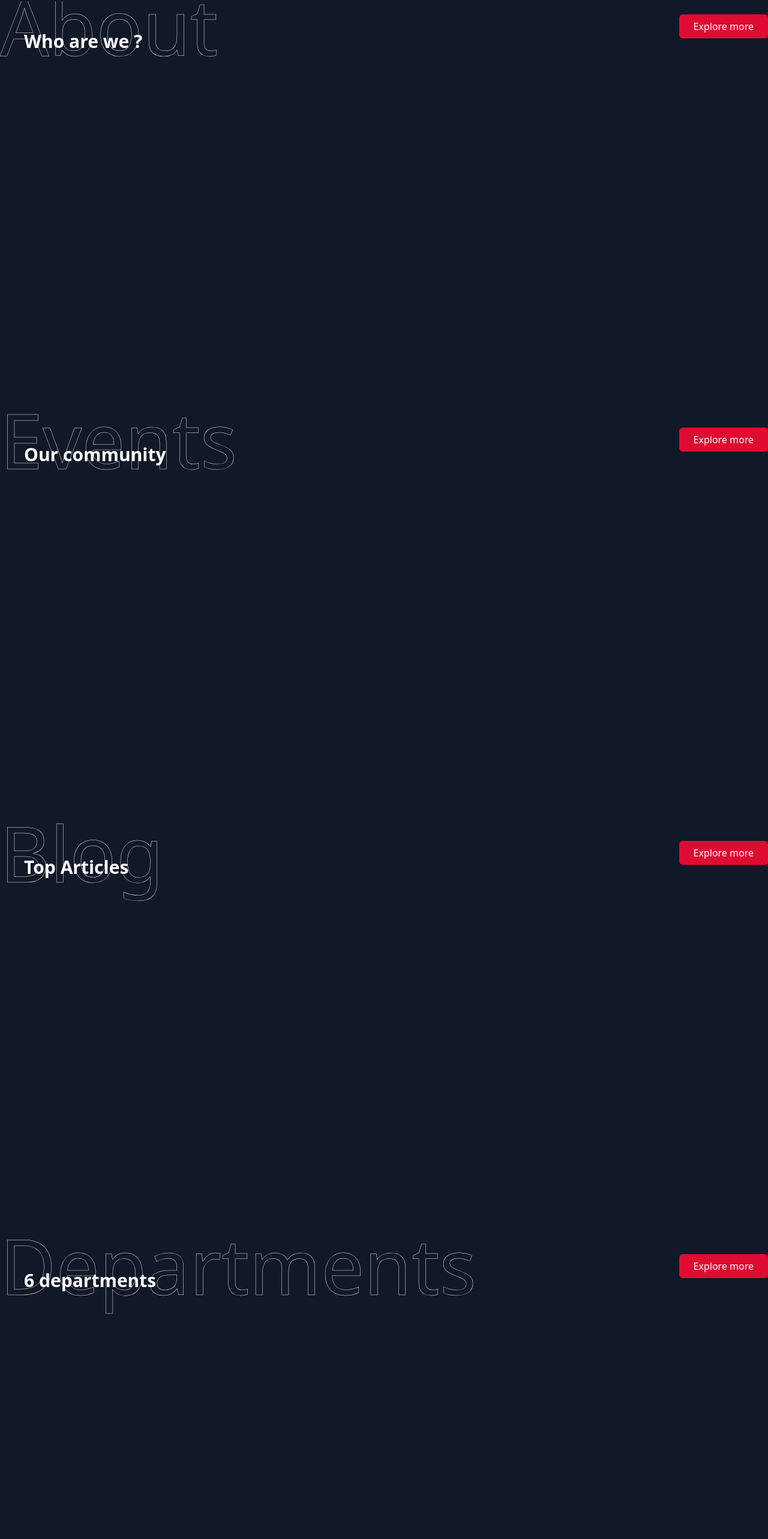
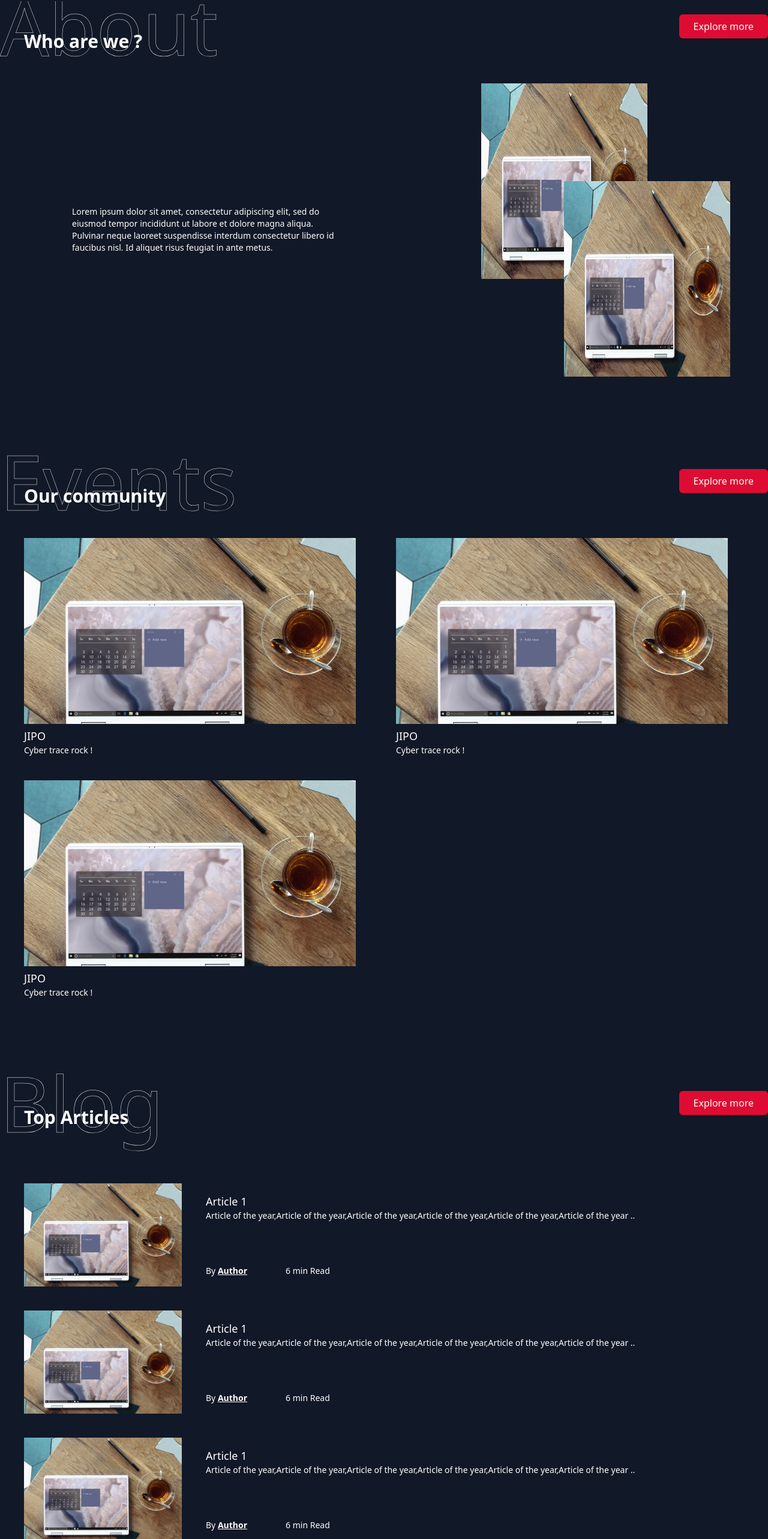
Before and after one commit to cyber-trace/cyber-trace-website, a Next.js app: page / in a window 1280 px wide. Shown: the part 90-2656 px from the top of the page at 60% size. Built offline with nearby package versions, Linux system fonts and the light colour scheme.

Commit message:
added UI support for small screens

```diff
--- a/components/AtomicCmps/ArticleCard.js
+++ b/components/AtomicCmps/ArticleCard.js
@@ -2,7 +2,7 @@ import Image from "next/image";
 
 const ArticleCard = ({ img, title, text, author, time }) => {
   return (
-    <div className="text-white flex gap-10">
+    <div className="text-white sm:flex  gap-10 mt-10">
       <Image className="object-cover" width={263} height={172} src={img} />
       <div className="flex flex-col justify-between py-4">
         <div>
--- a/components/AtomicCmps/OverlapImage.js
+++ b/components/AtomicCmps/OverlapImage.js
@@ -3,7 +3,10 @@ import Image from "next/image";
 
 const OverlapImage = ({ img1, img2 }) => {
   return (
-    <div className="relative" style={{ width: "277px", height: "326px" }}>
+    <div
+      className="relative"
+      style={{ width: "277px", height: "326px", marginBottom: "163px" }}
+    >
       <div className="absolute w-full h-full">
         <Image src={img1.src} alt={img1.alt} layout="fill" />
       </div>
--- a/components/AtomicCmps/Textarea.js
+++ b/components/AtomicCmps/Textarea.js
@@ -4,7 +4,7 @@ const Textarea = () => {
   return (
     <textarea
       placeholder="Enter your message ..."
-      className="bg-gray-700 p-4 text-white rounded-md outline-none resize-y"
+      className="bg-gray-700 p-4 text-white rounded-md outline-none resize-y w-full"
     ></textarea>
   );
 };
--- a/components/OrganismicCmps/SectionBody.js
+++ b/components/OrganismicCmps/SectionBody.js
@@ -8,6 +8,7 @@ const SectionBody = ({ children, title, name }) => {
     <section id={name}>
       <SectionHeader name={name} title={title} />
       <main
+        className="p-10"
         style={{
           minHeight: "500px",
         }}
--- a/components/TemplateCmps/About.js
+++ b/components/TemplateCmps/About.js
@@ -1,7 +1,25 @@
+import { OverlapImage } from "@/atoms";
 import React from "react";
 
 const About = () => {
-  return <div></div>;
+  return (
+    <div className="grid sm:grid-cols-2  items-center">
+      <div className="text-white mx-20">
+        <p className="text-sm ">
+          Lorem ipsum dolor sit amet, consectetur adipiscing elit, sed do
+          eiusmod tempor incididunt ut labore et dolore magna aliqua. Pulvinar
+          neque laoreet suspendisse interdum consectetur libero id faucibus
+          nisl. Id aliquet risus feugiat in ante metus.
+        </p>
+      </div>
+      <div className="flex justify-center">
+        <OverlapImage
+          img1={{ src: "/image.jpg", alt: "xxx" }}
+          img2={{ src: "/image.jpg", alt: "xxx" }}
+        />
+      </div>
+    </div>
+  );
 };
 
 export default About;
--- a/components/TemplateCmps/Blog.js
+++ b/components/TemplateCmps/Blog.js
@@ -1,7 +1,32 @@
+import { ArticleCard } from "@/atoms";
 import React from "react";
 
 const Blog = () => {
-  return <div></div>;
+  return (
+    <div>
+      <ArticleCard
+        title="Article 1"
+        text="Article of the year,Article of the year,Article of the year,Article of the year,Article of the year,Article of the year .."
+        author="Author"
+        time="6"
+        img="/image.jpg"
+      />
+      <ArticleCard
+        title="Article 1"
+        text="Article of the year,Article of the year,Article of the year,Article of the year,Article of the year,Article of the year .."
+        author="Author"
+        time="6"
+        img="/image.jpg"
+      />{" "}
+      <ArticleCard
+        title="Article 1"
+        text="Article of the year,Article of the year,Article of the year,Article of the year,Article of the year,Article of the year .."
+        author="Author"
+        time="6"
+        img="/image.jpg"
+      />
+    </div>
+  );
 };
 
 export default Blog;
--- a/components/TemplateCmps/Contact.js
+++ b/components/TemplateCmps/Contact.js
@@ -1,7 +1,24 @@
+import { InputField, Textarea } from "@/atoms";
 import React from "react";
 
 const Contact = () => {
-  return <div></div>;
+  return (
+    <div>
+      <form
+        spellCheck="false"
+        autoComplete="off"
+        className="grid  gap-10 sm:grid-cols-2 px-40"
+      >
+        <InputField text="First Name" />
+        <InputField text="First Name" />
+        <InputField text="First Name" />
+        <InputField text="First Name" />
+        <div className="col-span-2">
+          <Textarea />
+        </div>
+      </form>
+    </div>
+  );
 };
 
 export default Contact;
--- a/components/TemplateCmps/Departments.js
+++ b/components/TemplateCmps/Departments.js
@@ -1,7 +1,26 @@
+import { DepartmentCard } from "@/atoms";
 import React from "react";
 
 const Departments = () => {
-  return <div></div>;
+  return (
+    <div className="flex gap-10">
+      <DepartmentCard
+        title="Dev Team"
+        text="best team ever ..."
+        img="/image.jpg"
+      />{" "}
+      <DepartmentCard
+        title="Dev Team"
+        text="best team ever ..."
+        img="/image.jpg"
+      />{" "}
+      <DepartmentCard
+        title="Dev Team"
+        text="best team ever ..."
+        img="/image.jpg"
+      />
+    </div>
+  );
 };
 
 export default Departments;
--- a/components/TemplateCmps/Events.js
+++ b/components/TemplateCmps/Events.js
@@ -1,7 +1,14 @@
+import { EventCard } from "@/atoms";
 import React from "react";
 
 const Events = () => {
-  return <div></div>;
+  return (
+    <div className="grid  gap-10 sm:grid-cols-2">
+      <EventCard title="JIPO" text="Cyber trace rock !" img="/image.jpg" />
+      <EventCard title="JIPO" text="Cyber trace rock !" img="/image.jpg" />
+      <EventCard title="JIPO" text="Cyber trace rock !" img="/image.jpg" />
+    </div>
+  );
 };
 
 export default Events;
```
